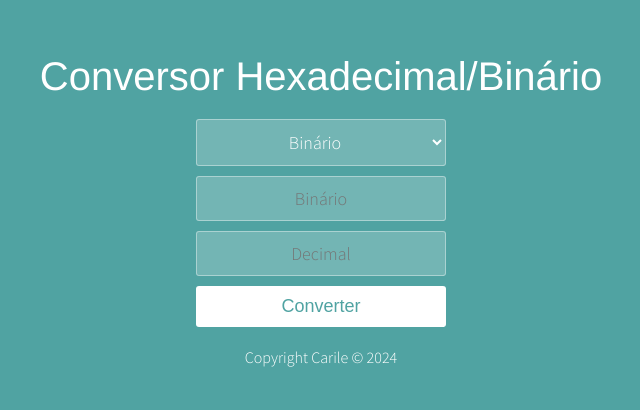
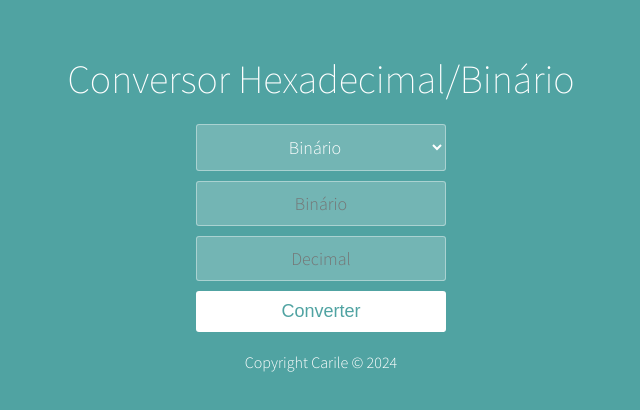
Before and after one commit to carolliie/hexadecimal-converter, a React (Create React App) app: page / in a window 1280 px wide. Shown: the part 174-584 px from the top of the page, without its empty margins (319-959 px from the left). Built offline with nearby package versions, Linux system fonts and the light colour scheme.

Commit message:
update css

```diff
--- a/public/styles.css
+++ b/public/styles.css
@@ -31,7 +31,6 @@ form {
 }
 
 form h1 {
-  font-family:'Franklin Gothic Medium', 'Arial Narrow', Arial, sans-serif;
   font-weight: bold;
   margin-bottom: 20px;
 }
```
